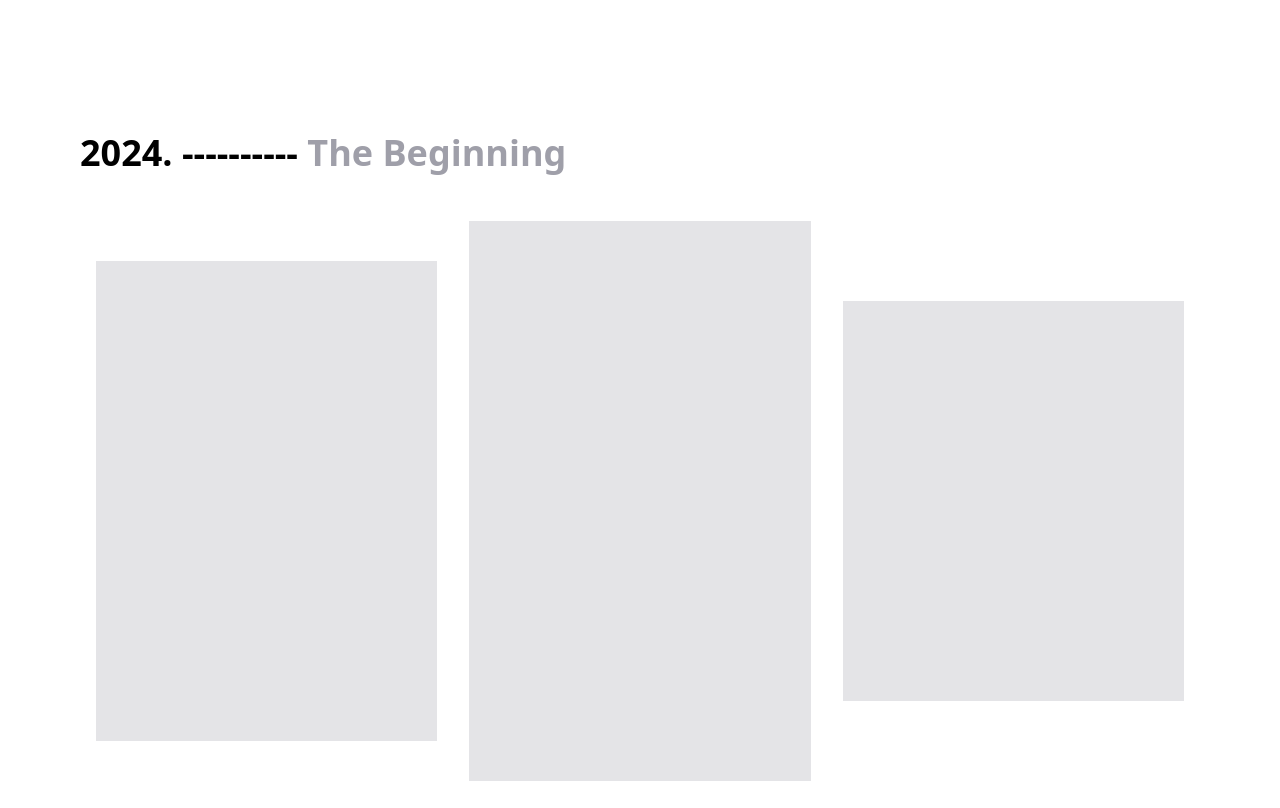
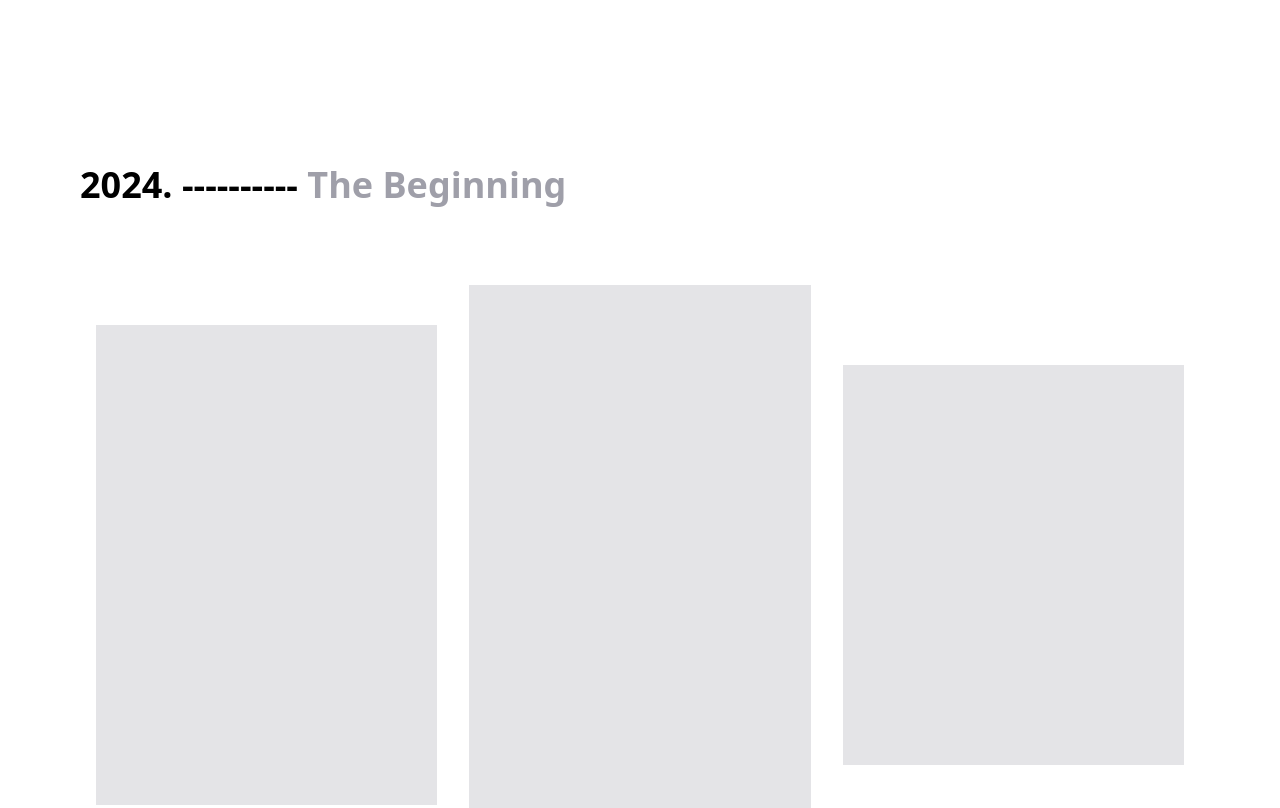
Before and after one commit to anuragbansall/DevPortfolio-Template, a website: page index.html in a window 1280 px wide. Shown: the part 1300-2108 px from the top of the page. Drawn offline with Linux system fonts and the light colour scheme.

Commit message:
minor changes

```diff
--- a/index.html
+++ b/index.html
@@ -91,9 +91,9 @@
           </p>
         </div>
       </section>
-      <section id="timeline" class="">
+      <section id="timeline" class="relative">
         <div class="my-8">
-          <div class="">
+          <div class="sticky -top-2 bg-white dark:bg-zinc-950 py-8">
             <h2 class="text-4xl font-semibold">
               2024. <span>----------</span>
               <span class="text-zinc-400 dark:text-blue-400"
@@ -111,7 +111,7 @@
           </div>
         </div>
         <div class="my-8">
-          <div class="">
+          <div class="sticky -top-2 bg-white dark:bg-zinc-950 py-8">
             <h2 class="text-4xl font-semibold">
               2025. <span>----------</span>
               <span class="text-zinc-400 dark:text-blue-400"
```
Also changed, not shown: output.css.
